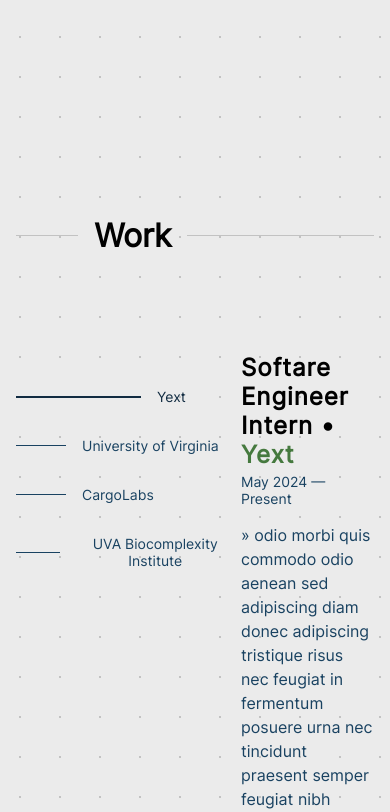
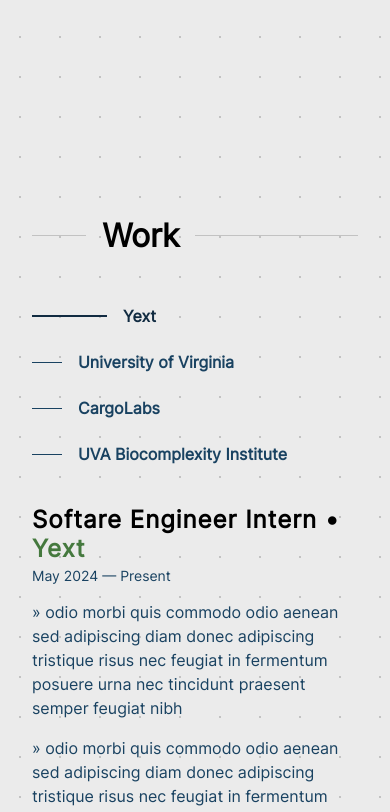
Before and after one commit to EthanHaller/Portfolio, a React (Vite) app: page / in a window 390 px wide. Shown: the part 783-1595 px from the top of the page. Built offline with nearby package versions, Linux system fonts and the light colour scheme.

Commit message:
fix font import and adjust work styling for responsive view

```diff
--- a/src/styles/work.css
+++ b/src/styles/work.css
@@ -4,7 +4,6 @@
 	display: flex;
 	justify-content: center;
 }
-
 
 .buttons-container {
 	margin-top: 3rem;
@@ -16,9 +15,9 @@
 .button-wrapper {
 	display: flex;
 	align-items: center;
-	padding-top: 10px;
-	padding-bottom: 10px;
-	margin-bottom: 10px;
+	padding-top: 0.5rem;
+	padding-bottom: 0.5rem;
+	margin-bottom: 0.5rem;
 	cursor: pointer;
 	min-width: 225px;
 }
@@ -132,3 +131,40 @@ button {
 	font-size: 2rem;
 	margin-inline: 1rem;
 }
+
+@media (max-width: 576px) {
+	.work-section-title {
+		justify-content: center;
+	}
+
+	.work-container {
+		padding-top: 1rem;
+		flex-wrap: wrap;
+	}
+
+	.work-description-container {
+		width: auto;
+	}
+
+	.line {
+		width: 30px;
+	}
+
+	.button-wrapper.active .line {
+		width: 75px;
+	}
+
+	.buttons-container {
+		margin: 0;
+		width: 100%;
+	}
+
+	.button-wrapper {
+		min-width: 0;
+	}
+
+	button {
+		font-size: 1rem;
+		font-weight: 900;
+	}
+}
--- a/src/theme.css
+++ b/src/theme.css
@@ -26,7 +26,7 @@
 
 @font-face {
 	font-family: "Inter";
-	src: url("./fonts/Inter-VariableFont_slnt\,wght.ttf") format("truetype");
+	src: url("./fonts/Inter-VariableFont_slnt-wght.woff") format("woff");
 	font-weight: normal;
 	font-style: normal;
 }
@@ -53,5 +53,5 @@ a {
 	min-width: 80vw;
 	margin-inline: auto;
 	margin-bottom: 3rem;
-	padding-inline: 1rem;
+	padding-inline: 2rem;
 }
```
Also changed, not shown: src/fonts/Inter-VariableFont_slnt,wght.ttf (deleted), src/fonts/Inter-VariableFont_slnt-wght.woff (added).
